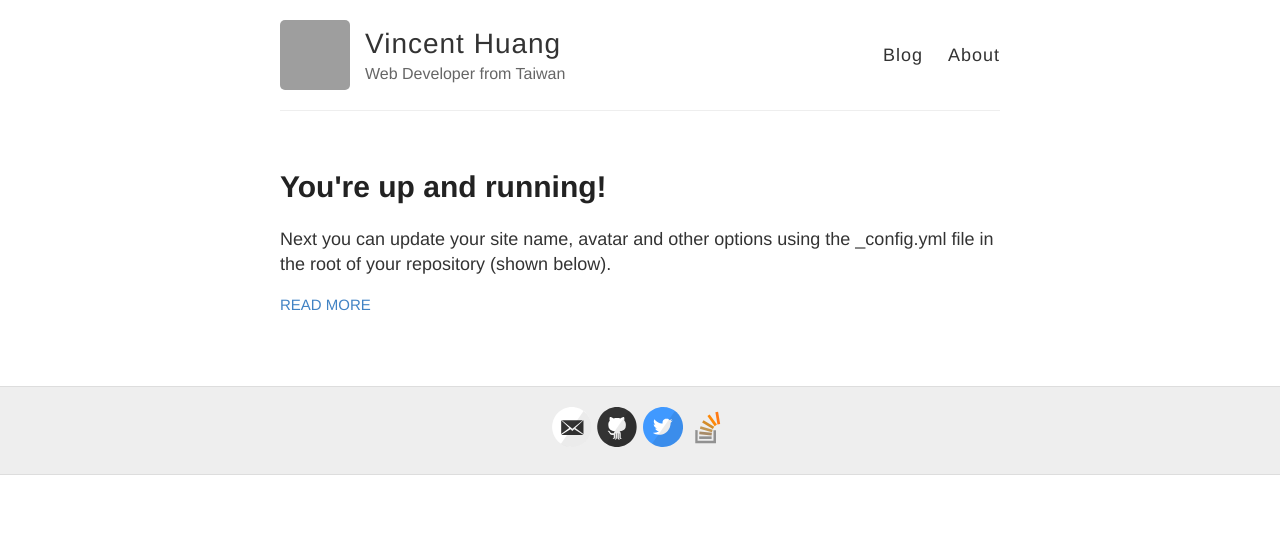
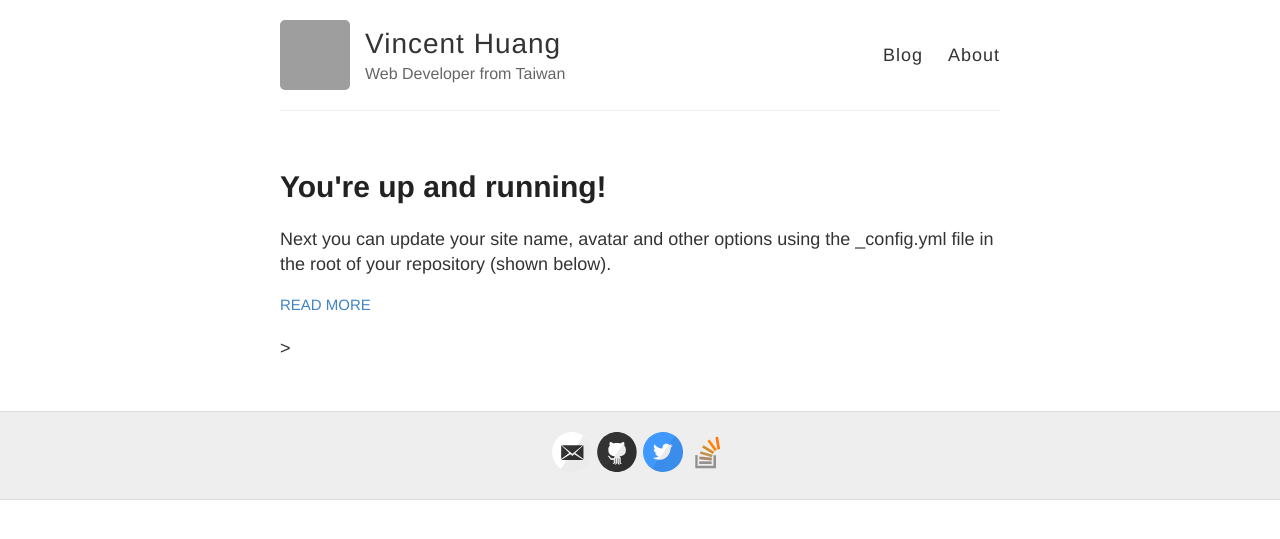
Before and after one commit to vincent531/vincent531.github.io, a Jekyll site: the page built from index.html, in a window 1280 px wide. Shown: the top 539 px of the page. Built offline with Jekyll 4.4.1, drawn with Linux system fonts in a browser that asks for light colours; Markdown is read by kramdown in place of the engine named in the settings; grey boxes are pictures that could not be loaded.

Commit message:
Update index.html

```diff
--- a/index.html
+++ b/index.html
@@ -15,4 +15,4 @@ layout: default
       <a href="{{ site.baseurl }}{{ post.url }}" class="read-more">Read More</a>
     </article>
   {% endfor %}
-</div>
+</div>>
```
